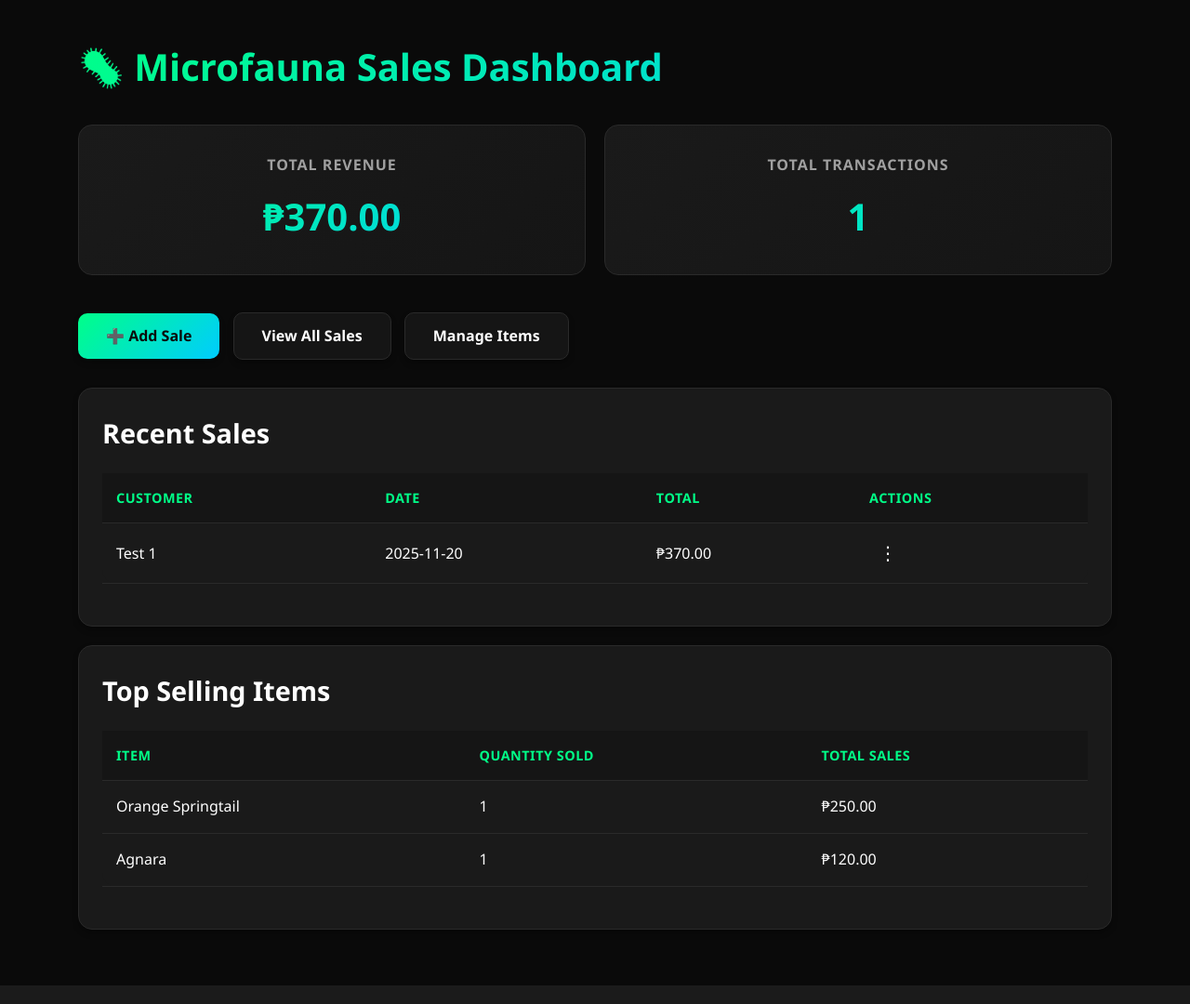
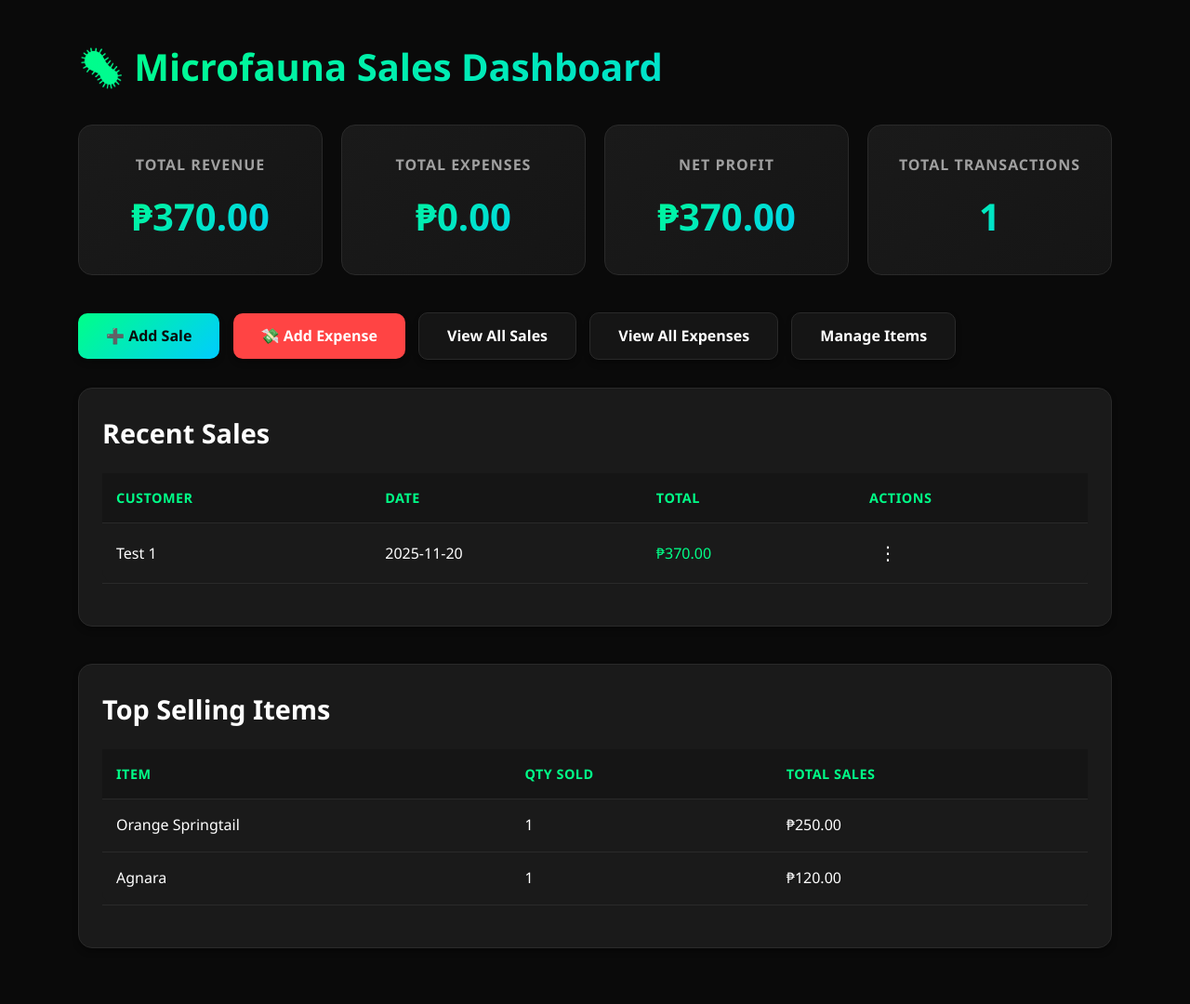
Before and after one commit to atsumixx/Microfauna, a Flask app: page / in a window 1280 px wide. Shown: the whole page at 93% size. Run offline with Flask 3, Linux system fonts and the light colour scheme; data comes from the database, SQL or seed files in the repository; data that the repository does not hold is empty.

Commit message:
Update dashboard.html

```diff
--- a/templates/dashboard.html
+++ b/templates/dashboard.html
@@ -10,12 +10,27 @@
     <div class="container">
         <h1>🦠 Microfauna Sales Dashboard</h1>
 
-        <!-- Statistics Grid -->
+        <!-- Financial Statistics Grid -->
         <div class="card-grid">
             <div class="stat-card">
                 <h2>Total Revenue</h2>
                 <p class="value">₱{{ "%.2f"|format(revenue) }}</p>
             </div>
+            <div class="stat-card">
+                <h2>Total Expenses</h2>
+                <p class="value" style="color: var(--accent-danger);">₱{{ "%.2f"|format(expenses) }}</p>
+            </div>
+            {% if net_profit >= 0 %}
+            <div class="stat-card net-profit-positive">
+                <h2>Net Profit</h2>
+                <p class="value">₱{{ "%.2f"|format(net_profit) }}</p>
+            </div>
+            {% else %}
+            <div class="stat-card net-profit-negative">
+                <h2>Net Profit</h2>
+                <p class="value" style="color: var(--accent-danger); background: none;">₱{{ "%.2f"|format(net_profit) }}</p>
+            </div>
+            {% endif %}
             <div class="stat-card">
                 <h2>Total Transactions</h2>
                 <p class="value">{{ transactions }}</p>
@@ -25,7 +40,9 @@
         <!-- Action Buttons -->
         <div class="actions">
             <a class="btn" href="{{ url_for('add_sale') }}">➕ Add Sale</a>
+            <a class="btn btn-danger" href="{{ url_for('add_expense') }}">💸 Add Expense</a>
             <a class="btn btn-secondary" href="{{ url_for('view_sales') }}">View All Sales</a>
+            <a class="btn btn-secondary" href="{{ url_for('view_expenses') }}">View All Expenses</a>
             <a class="btn btn-secondary" href="{{ url_for('manage_items') }}">Manage Items</a>
         </div>
 
@@ -47,13 +64,13 @@
                     <tr>
                         <td>{{ sale.customer_name }}</td>
                         <td>{{ sale.date }}</td>
-                        <td>₱{{ "%.2f"|format(sale.total) }}</td>
+                        <td style="color: var(--accent-primary);">₱{{ "%.2f"|format(sale.total) }}</td>
                         <td>
                             <div class="actions-menu">
                                 <button class="actions-btn" onclick="toggleDropdown('recent-{{ sale.id }}')">⋮</button>
                                 <div id="dropdown-recent-{{ sale.id }}" class="dropdown-content">
                                     <a href="{{ url_for('edit_sale', sale_id=sale.id) }}">Edit</a>
-                                    <form method="POST" action="{{ url_for('delete_sale', sale_id=sale.id) }}" style="margin: 0;" onsubmit="return confirm('Are you sure you want to delete this sale?');">
+                                    <form method="POST" action="{{ url_for('delete_sale', sale_id=sale.id) }}" onsubmit="return confirm('Are you sure you want to delete this sale?');">
                                         <button type="submit" class="delete">Delete</button>
                                     </form>
                                 </div>
@@ -66,6 +83,51 @@
         </div>
         {% endif %}
 
+        <!-- Recent Expenses -->
+        {% if recent_expenses %}
+        <div class="card">
+            <h2>Recent Expenses</h2>
+            <table>
+                <thead>
+                    <tr>
+                        <th>Description</th>
+                        <th>Category</th>
+                        <th>Date</th>
+                        <th>Amount</th>
+                        <th>Actions</th>
+                    </tr>
+                </thead>
+                <tbody>
+                    {% for expense in recent_expenses %}
+                    <tr>
+                        <td>{{ expense.description }}</td>
+                        <td>
+                            <span style="background: var(--bg-secondary); padding: 4px 12px; border-radius: 20px; font-size: 0.85rem;">
+                                {{ expense.category }}
+                            </span>
+                        </td>
+                        <td>{{ expense.date }}</td>
+                        <td style="color: var(--accent-danger);">₱{{ "%.2f"|format(expense.amount) }}</td>
+                        <td>
+                            <div class="actions-menu">
+                                <button class="actions-btn" onclick="toggleDropdown('expense-{{ expense.id }}')">⋮</button>
+                                <div id="dropdown-expense-{{ expense.id }}" class="dropdown-content">
+                                    <a href="{{ url_for('edit_expense', expense_id=expense.id) }}">Edit</a>
+                                    <form method="POST" action="{{ url_for('delete_expense', expense_id=expense.id) }}" onsubmit="return confirm('Are you sure you want to delete this expense?');">
+                                        <button type="submit" class="delete">Delete</button>
+                                    </form>
+                                </div>
+                            </div>
+                        </td>
+                    </tr>
+                    {% endfor %}
+                </tbody>
+            </table>
+        </div>
+        {% endif %}
+
+        <!-- Two Column Layout for Analytics -->
+        <div style="display: grid; grid-template-columns: repeat(auto-fit, minmax(400px, 1fr)); gap: 20px;">
             <!-- Top Selling Items -->
             {% if top_items %}
             <div class="card">
@@ -74,7 +136,7 @@
                     <thead>
                         <tr>
                             <th>Item</th>
-                        <th>Quantity Sold</th>
+                            <th>Qty Sold</th>
                             <th>Total Sales</th>
                         </tr>
                     </thead>
@@ -90,6 +152,34 @@
                 </table>
             </div>
             {% endif %}
+
+            <!-- Expense Breakdown -->
+            {% if expense_breakdown %}
+            <div class="card">
+                <h2>Expense Breakdown</h2>
+                <table>
+                    <thead>
+                        <tr>
+                            <th>Category</th>
+                            <th>Total</th>
+                        </tr>
+                    </thead>
+                    <tbody>
+                        {% for category in expense_breakdown %}
+                        <tr>
+                            <td>
+                                <span style="background: var(--bg-secondary); padding: 4px 12px; border-radius: 20px; font-size: 0.85rem;">
+                                    {{ category.category }}
+                                </span>
+                            </td>
+                            <td style="color: var(--accent-danger);">₱{{ "%.2f"|format(category.total) }}</td>
+                        </tr>
+                        {% endfor %}
+                    </tbody>
+                </table>
+            </div>
+            {% endif %}
+        </div>
     </div>
 
     <script>
```
Lines whose indentation alone changed are shown as unchanged.
